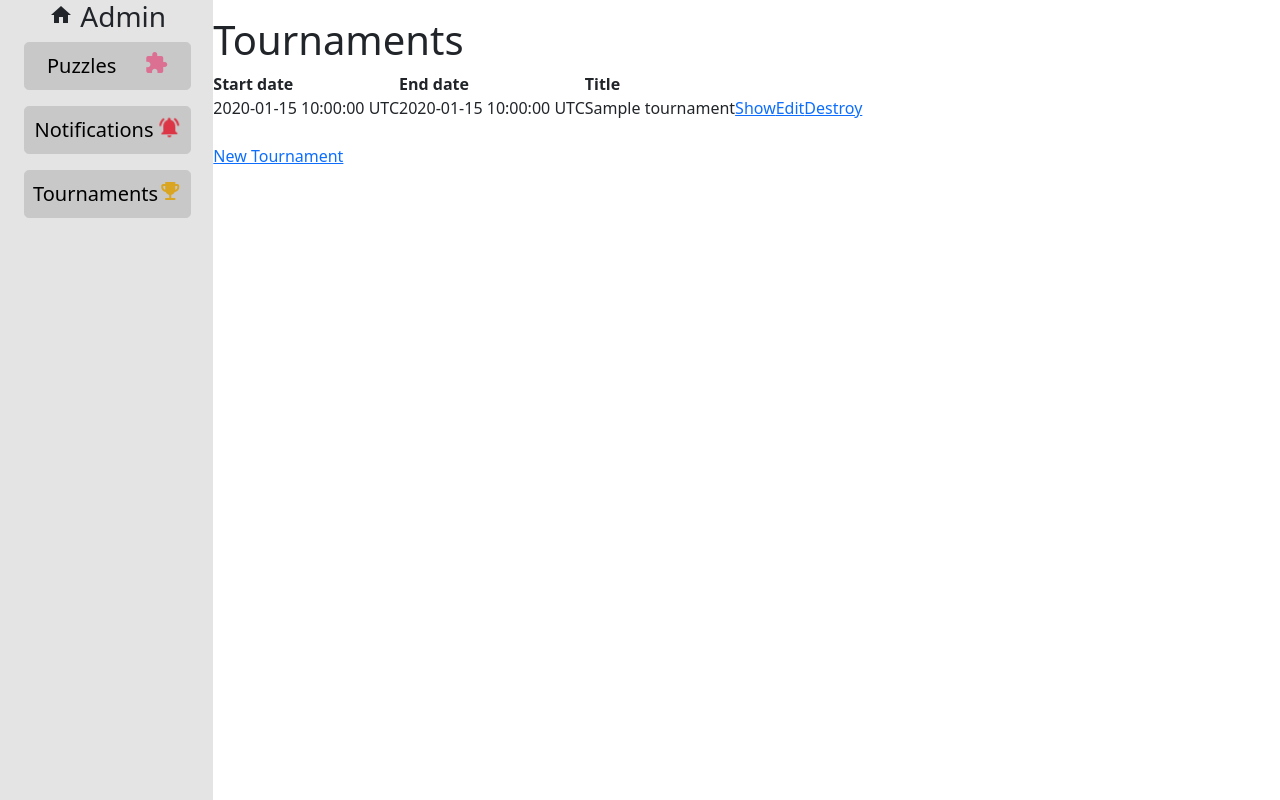
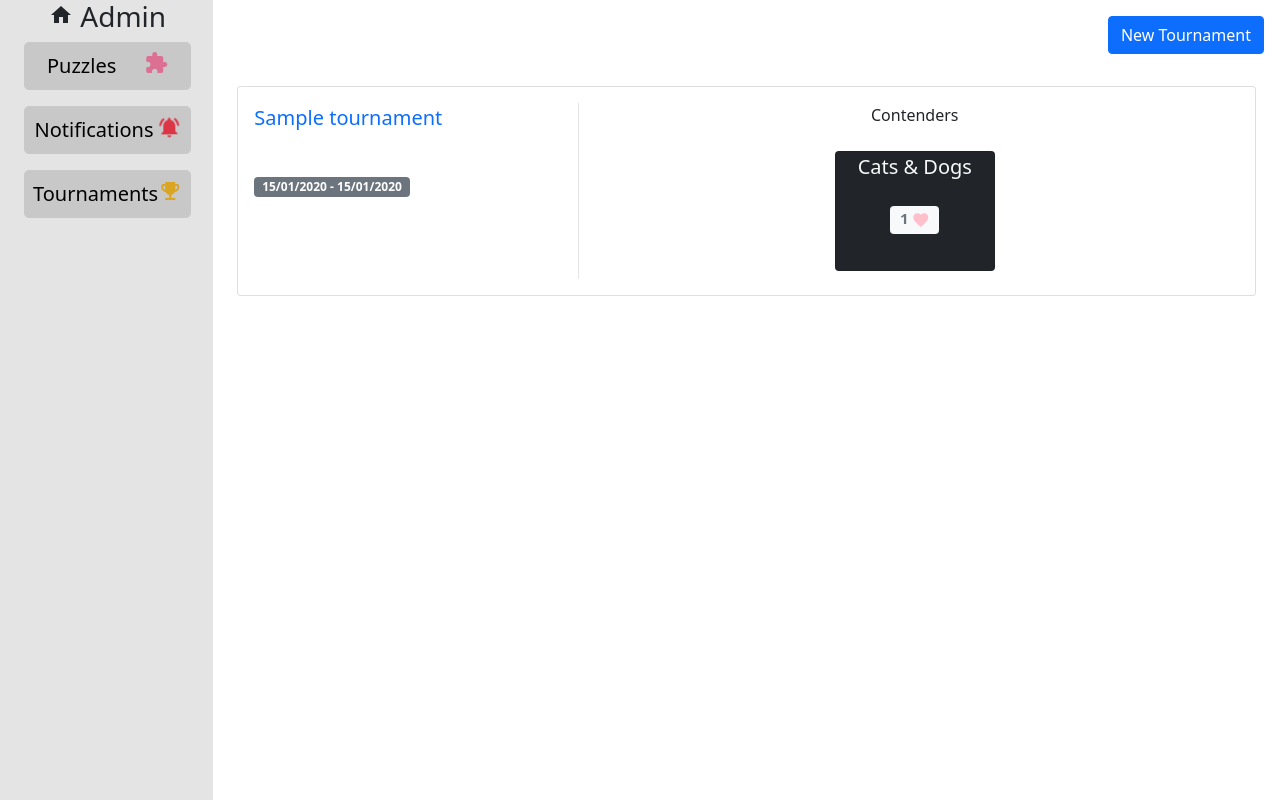
Before and after one commit to pulgamecanica/Puzzle-Club, a Rails app: page /tournaments in a window 1280 px wide. Run offline with Rails 7, Linux system fonts and the light colour scheme; a user stored in the database is signed in; data comes from the database, SQL or seed files in the repository; tables that the repository leaves empty hold one stand-in row (values such as "Sample post"); style sheets or scripts are compiled from the project's sources.

Commit message:
Created Tournaments

```diff
--- a/app/assets/stylesheets/admins.scss
+++ b/app/assets/stylesheets/admins.scss
@@ -53,6 +53,42 @@
 				opacity: 100%;
 			}
 		}
+	}
+}
+
+.tournament-box {
+	border-right: 1px solid $light_gray;
+}
+.tournament_puzzle_image {
+	margin: 1.25%;
+	width: 22.5%;
+	min-width: 160px;
+	height: 120px;
+	background-size: cover;
+	background-position: center;
+	position: relative;
+	text-align: center;
+	.vote-count {
+		position: absolute;
+		width: 100%;
+		margin: auto;
+		padding: 0.5rem;
+		bottom: 0;
+		font-size: 120%;
+	}
+}
+.vote-icon {
+	color: pink;
+	margin-left: 0.2rem;
+	font-size: 120%;
+	vertical-align: top;
+}
+
+.admin-jumbotron {
+	min-height: 100vh;
+	.winner-badge {
+		vertical-align: bottom;
+		font-size: inherit;
 	}
 }
 
--- a/app/assets/stylesheets/tournaments.scss
+++ /dev/null
@@ -1,3 +0,0 @@
-// Place all the styles related to the Tournaments controller here.
-// They will automatically be included in application.css.
-// You can use Sass (SCSS) here: https://sass-lang.com/
--- a/app/controllers/admins/tournaments_controller.rb
+++ b/app/controllers/admins/tournaments_controller.rb
@@ -1,3 +1,4 @@
+
 module Admins
   class TournamentsController < AdminsController
     before_action :set_tournament, only: %i[ show edit update destroy ]
@@ -9,6 +10,7 @@
 
     # GET /tournaments/1 or /tournaments/1.json
     def show
+      @total_votes = @tournament.puzzle_contenders.map { |contender| contender.votes.count }.sum
     end
 
     # GET /tournaments/new
--- a/app/models/puzzle_contender.rb
+++ b/app/models/puzzle_contender.rb
@@ -1,5 +1,5 @@
 class PuzzleContender < ApplicationRecord
   belongs_to :tournament
   belongs_to :puzzle
-  has_many :votes
+  has_many :votes, dependent: :destroy
 end
--- a/app/models/tournament.rb
+++ b/app/models/tournament.rb
@@ -1,3 +1,7 @@
 class Tournament < ApplicationRecord
 	has_many :puzzle_contenders, dependent: :destroy
+
+	def current_winner
+      self.puzzle_contenders.map { |contender| [contender.votes.count, contender]}.group_by { |element| element [0] }.max(3)
+    end
 end
--- a/app/views/admins/admin_home.html.erb
+++ b/app/views/admins/admin_home.html.erb
@@ -1,5 +1,4 @@
-<div class="container">
-	<div class="jumbotron">
+<div class="jumbotron bg-light p-2 admin-jumbotron">
   <h1 class="display-4">Hello, <%= current_admin.email.split('@').first %>!</h1>
   <p class="lead">You have [0] notifications.</p>
   <hr class="my-4">
@@ -8,4 +7,3 @@
     <a class="btn btn-primary btn-lg" href="#" role="button">Website</a>
   </p>
 </div>
-</div>
--- a/app/views/admins/notifications.html.erb
+++ b/app/views/admins/notifications.html.erb
@@ -1,4 +1,4 @@
-<div class="jumbotron jumbotron-fluid">
+<div class="jumbotron bg-light jumbotron-fluid admin-jumbotron">
   <div class="container p-0">
     <h1 class="display-4 text-center">Notifications</h1>
     <ul>
--- a/app/views/admins/tournaments/index.html.erb
+++ b/app/views/admins/tournaments/index.html.erb
@@ -1,31 +1,49 @@
-<p id="notice"><%= notice %></p>
-
-<h1>Tournaments</h1>
-
-<table>
-  <thead>
-    <tr>
-      <th>Start date</th>
-      <th>End date</th>
-      <th>Title</th>
-      <th colspan="3"></th>
-    </tr>
-  </thead>
-
-  <tbody>
-    <% @tournaments.each do |tournament| %>
-      <tr>
-        <td><%= tournament.start_date %></td>
-        <td><%= tournament.end_date %></td>
-        <td><%= tournament.title %></td>
-        <td><%= link_to 'Show', tournament %></td>
-        <td><%= link_to 'Edit', edit_tournament_path(tournament) %></td>
-        <td><%= link_to 'Destroy', tournament, method: :delete, data: { confirm: 'Are you sure?' } %></td>
-      </tr>
+<p class="text-end"><%= link_to 'New Tournament', new_tournament_path, class: 'btn btn-primary m-3' %></p>
+<div class="container">
+  <% @tournaments.each do |tournament| %>
+    <div class="post-card">
+      <p class="spy-eye text-end">
+        <%= link_to tournament, class: 'btn btn-primary m-3' do %>
+          <span class="material-icons">add_box</span>
+        <% end %>
+        <%= link_to edit_tournament_path(tournament), class: 'btn btn-primary m-3' do %>
+          <span class="material-icons">edit</span>
+        <% end %>
+        <%= link_to tournament, method: :delete, data: {confirm: "Do you really want to delete #{tournament.title} tournament?"}, class: 'btn btn-danger m-3' do %>
+          <span class="material-icons">delete</span>
+        <% end %>
+      </p>
+      <%= link_to tournament_path(tournament), class: 'text-decoration-none' do %>
+        <div class="card mb-3">
+          <div class="card-body">
+            <div class="row">
+              <div class="col-md-4 tournament-box">
+                <p class="card-text lead"><%= tournament.title %></p>
+                <br>
+                <span class="badge badge-pill bg-secondary badge-secondary"><%= tournament.start_date.strftime("%d/%m/%Y") %> - <%= tournament.end_date.strftime("%d/%m/%Y") %></span>
+              </div>
+              <div class="col-md-8">
+                <p class="card-text text-center text-dark">Contenders</p>
+                <div class="d-flex flex-wrap justify-content-center">
+                  <% tournament.puzzle_contenders.each do |contender| %>
+                    <% if contender.puzzle.image.present? %>
+                      <div class="tournament_puzzle_image" style="background-image: url(<%= url_for(contender.puzzle.image) %>);"><p class="vote-count lead"><span class="badge badge-pill text-secondary bg-light"><%= contender.votes.count %><span class="material-icons vote-icon">favorite</span></span></p></div>
+                    <% else %>
+                      <div class="card lead bg-dark text-light tournament_puzzle_image text-center">
+                        <%= contender.puzzle.title %>
+                        <div class="m-auto">
+                          <p class="badge badge-pill text-secondary bg-light"><%= contender.votes.count %><span class="material-icons vote-icon">favorite</span>
+                          </p>
+                      </div>
+                      </div>
+                    <% end %>
+                  <% end %>
+                  </div>
+              </div>
+            </div>
+          </div>
+        </div>
+      </div>
     <% end %>
-  </tbody>
-</table>
-
-<br>
-
-<%= link_to 'New Tournament', new_tournament_path %>
+  <% end %>
+</div>
```
Also changed, not shown: app/assets/stylesheets/scaffolds.scss (deleted, +0 -65 lines), app/views/admins/tournaments/show.html.erb (+43 -19 lines). Lines whose indentation alone changed are shown as unchanged.
